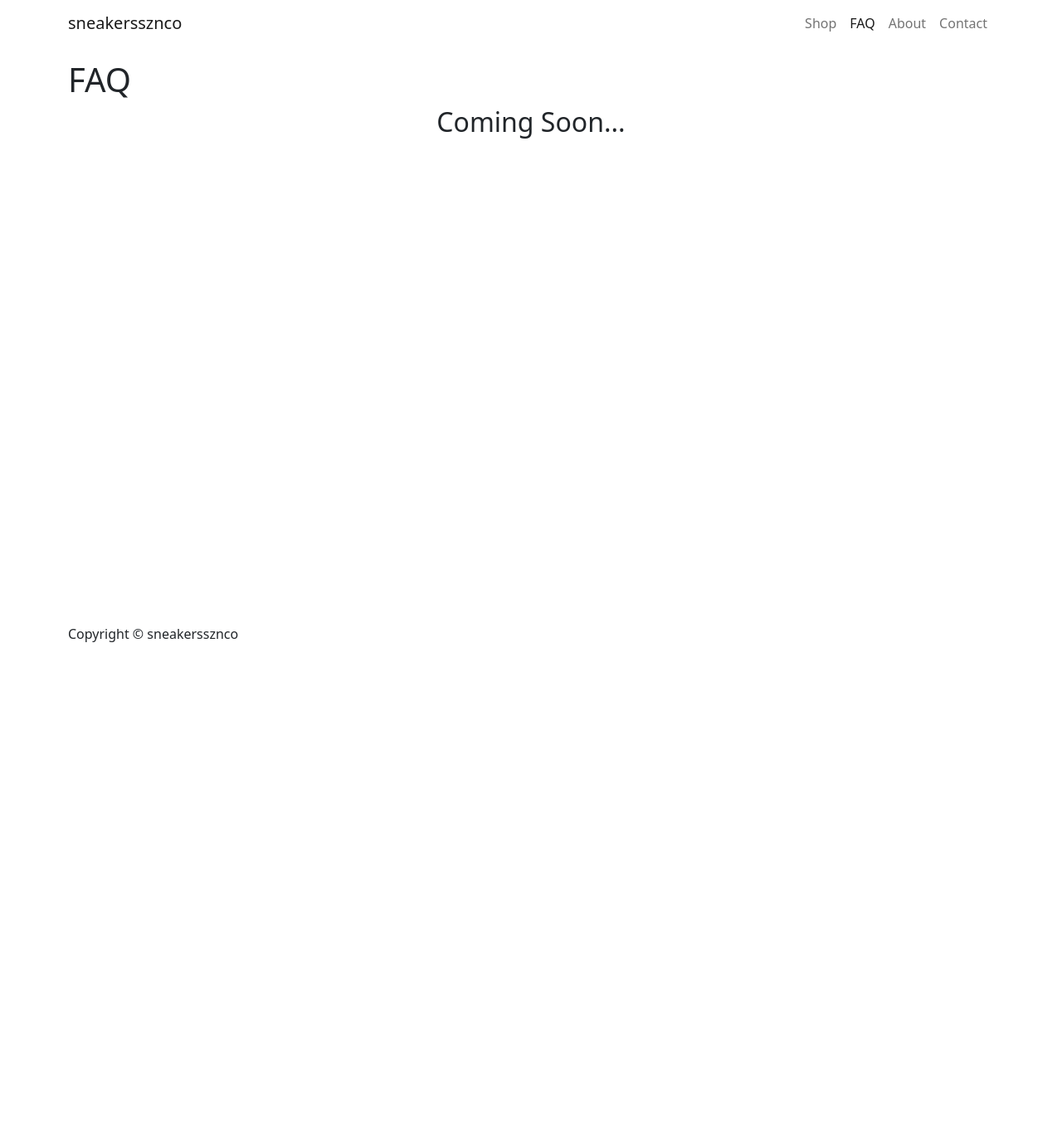
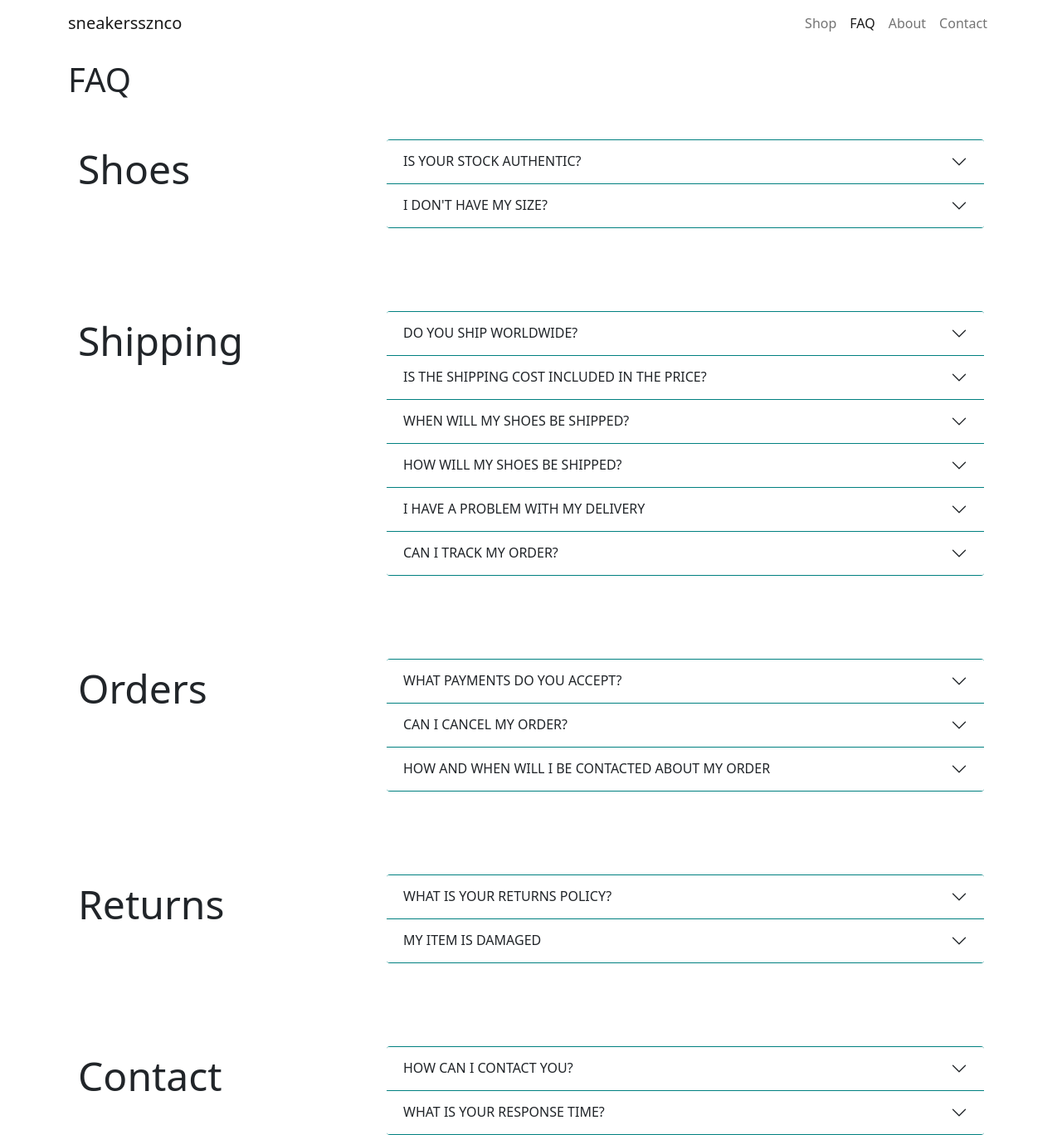
Before and after one commit to Jaspier/sneakerssznco, a React (Create React App) app in the folder frontend/: page /faq in a window 1280 px wide. Shown: the whole page at 83% size. Before the commit the page ends 800 px from the top, so only its background shows below. Built offline with nearby package versions, Linux system fonts and the light colour scheme.

Commit message:
Added FAQ page

```diff
--- a/frontend/src/App.scss
+++ b/frontend/src/App.scss
@@ -25,6 +25,11 @@ img {
 a {
   text-decoration: none;
   color: #666;
+}
+
+.link {
+  text-decoration: underline;
+  color: teal;
 }
 
 .productNameLink:hover {
@@ -91,3 +96,26 @@ a {
     display: none;
   }
 }
+
+.title {
+  font-size: 3rem;
+}
+
+.section {
+  margin-top: 100px;
+}
+
+footer {
+  display: none;
+}
+
+.accordion-item {
+  border-left: none;
+  border-right: none;
+  border-width: 1px;
+  border-color: teal;
+}
+
+.accordion-button {
+  text-transform: uppercase;
+}
--- a/frontend/src/screens/FaqScreen.js
+++ b/frontend/src/screens/FaqScreen.js
@@ -1,10 +1,223 @@
 import React from "react";
+import { Container, Row, Col, Accordion } from "react-bootstrap";
 
 const FaqScreen = () => {
   return (
     <>
       <h1>FAQ</h1>
-      <h2 className="text-center">Coming Soon...</h2>
+      <Container>
+        <Row className="mt-5">
+          <Col sm={4} className="title">
+            Shoes
+          </Col>
+          <Col sm={8}>
+            <Accordion>
+              <Accordion.Item eventKey="0">
+                <Accordion.Header>Is your stock authentic?</Accordion.Header>
+                <Accordion.Body>
+                  We carry out various checks on each shoe that we buy, using
+                  the likes of UV lights to check stitching for example and
+                  other appropriate checks based on the shoe and how we can
+                  validate its authenticity. We can even provide the receipt for
+                  the shoe if you wish.
+                </Accordion.Body>
+              </Accordion.Item>
+              <Accordion.Item eventKey="1">
+                <Accordion.Header>I don't have my size?</Accordion.Header>
+                <Accordion.Body>
+                  If you see a shoe in stock that you like but we don't have
+                  your size,{" "}
+                  <a
+                    className="link"
+                    href="https://www.instagram.com/sneakerssznco/"
+                  >
+                    send us a DM
+                  </a>{" "}
+                  and give us 1-24 hours to find your shoe and we'll be in touch
+                  with a price. Please be patient as some shoes may take longer
+                  to source than others. More information about sourcing on our{" "}
+                  <a
+                    className="link"
+                    href="https://www.instagram.com/stories/highlights/17935936708935434/"
+                  >
+                    instagram highlights
+                  </a>
+                  .
+                </Accordion.Body>
+              </Accordion.Item>
+            </Accordion>
+          </Col>
+        </Row>
+        <Row className="section">
+          <Col sm={4} className="title">
+            Shipping
+          </Col>
+          <Col sm={8}>
+            <Accordion>
+              <Accordion.Item eventKey="0">
+                <Accordion.Header>Do you ship worldwide?</Accordion.Header>
+                <Accordion.Body>
+                  At the moment we only ship to the UK but we're looking into
+                  being able to ship world-wide eventually.
+                </Accordion.Body>
+              </Accordion.Item>
+              <Accordion.Item eventKey="1">
+                <Accordion.Header>
+                  Is the shipping cost included in the price?
+                </Accordion.Header>
+                <Accordion.Body>
+                  You as a customer choose your service of shipping. <br />
+                  - First Class Delivery: £5 <br />
+                  - Second Class Delivery: £3 <br />
+                  - Special Delivery: £8 <br />
+                  We aim to dispatch all orders within 2-3 days after the order
+                  has been placed.
+                </Accordion.Body>
+              </Accordion.Item>
+              <Accordion.Item eventKey="2">
+                <Accordion.Header>
+                  When will my shoes be shipped?
+                </Accordion.Header>
+                <Accordion.Body>
+                  Depending on when your order has been dispatched and delivery
+                  type you should receive your shoes in the next 1-2 days after
+                  dispatch.
+                </Accordion.Body>
+              </Accordion.Item>
+              <Accordion.Item eventKey="3">
+                <Accordion.Header>
+                  How will my shoes be shipped?
+                </Accordion.Header>
+                <Accordion.Body>
+                  All orders are securely double packaged to prevent damage and
+                  will be sent through Royal Mail. Any damanges or inconvenience
+                  after shipping is out of our hands. In future, we aim to use
+                  more eco-friendly materials to package our orders.
+                </Accordion.Body>
+              </Accordion.Item>
+              <Accordion.Item eventKey="4">
+                <Accordion.Header>
+                  I have a problem with my delivery
+                </Accordion.Header>
+                <Accordion.Body>
+                  As soon as the package is shipped, it is unfortunately out of
+                  our hands. However, you should have all the information you
+                  need such the tracking number to contact Royal Mail for a
+                  status on your package and resolve the issue with them.
+                </Accordion.Body>
+              </Accordion.Item>
+              <Accordion.Item eventKey="5">
+                <Accordion.Header>Can I track my order?</Accordion.Header>
+                <Accordion.Body>
+                  After your order has been shipped, proof of postage and a
+                  tracking will be provided to the buyer.
+                </Accordion.Body>
+              </Accordion.Item>
+            </Accordion>
+          </Col>
+        </Row>
+        <Row className="section">
+          <Col sm={4} className="title">
+            Orders
+          </Col>
+          <Col sm={8}>
+            <Accordion>
+              <Accordion.Item eventKey="0">
+                <Accordion.Header>
+                  What payments do you accept?
+                </Accordion.Header>
+                <Accordion.Body>
+                  - Bank Transfer <br />
+                  - PayPal F&amp;F <br />
+                  - PayPal G&amp;S (+4% fee) <br />
+                  We always recommend first time buyers to purchase via PayPal
+                  G&amp;S for buyer safety. After trust has been established, we
+                  are more than happy to take any other form of payment to
+                  ensure the best of experiences.
+                </Accordion.Body>
+              </Accordion.Item>
+              <Accordion.Item eventKey="1">
+                <Accordion.Header>Can I cancel my order?</Accordion.Header>
+                <Accordion.Body>
+                  If the item has already been shipped and you've paid for it,
+                  then unfortunately no. However, you can cancel your order if
+                  you have put a shoe on hold to buy.
+                </Accordion.Body>
+              </Accordion.Item>
+              <Accordion.Item eventKey="2">
+                <Accordion.Header>
+                  How and when will I be contacted about my order
+                </Accordion.Header>
+                <Accordion.Body>
+                  We aim to always keep you updated on the status of your order.
+                  Once we have packaged and shipped your order, we will
+                  immediately notify you and send you it's tracking number.
+                </Accordion.Body>
+              </Accordion.Item>
+            </Accordion>
+          </Col>
+        </Row>
+        <Row className="section">
+          <Col sm={4} className="title">
+            Returns
+          </Col>
+          <Col sm={8}>
+            <Accordion>
+              <Accordion.Item eventKey="0">
+                <Accordion.Header>
+                  What is your returns policy?
+                </Accordion.Header>
+                <Accordion.Body>
+                  Returns and refunds are NOT accepted UNLESS the problem is our
+                  fault. If the item has any wear and tear on it (more than when
+                  they were sold) then you are not eligible for a refund. Most
+                  importantly, no refund or return if the item does not fit.
+                </Accordion.Body>
+              </Accordion.Item>
+              <Accordion.Item eventKey="1">
+                <Accordion.Header>My item is damaged</Accordion.Header>
+                <Accordion.Body>
+                  Any damage after shipping is out of our hands.
+                </Accordion.Body>
+              </Accordion.Item>
+            </Accordion>
+          </Col>
+        </Row>
+        <Row className="section">
+          <Col sm={4} className="title">
+            Contact
+          </Col>
+          <Col sm={8}>
+            <Accordion>
+              <Accordion.Item eventKey="0">
+                <Accordion.Header>How can I contact you?</Accordion.Header>
+                <Accordion.Body>
+                  We are most active through our{" "}
+                  <a
+                    className="link"
+                    href="https://www.instagram.com/sneakerssznco/"
+                  >
+                    Instagram page
+                  </a>
+                  , but you can also drop us an{" "}
+                  <a className="link" href="mailto:sneakerssznco@gmail.com">
+                    email
+                  </a>{" "}
+                  if you wish.
+                </Accordion.Body>
+              </Accordion.Item>
+              <Accordion.Item eventKey="1">
+                <Accordion.Header>What is your response time?</Accordion.Header>
+                <Accordion.Body>
+                  We always aim to reply as soon as possible. We target within
+                  an hour of receiving your message. But please keep in mind
+                  that there may be response delays during busy times.
+                </Accordion.Body>
+              </Accordion.Item>
+            </Accordion>
+          </Col>
+        </Row>
+      </Container>
     </>
   );
 };
```
